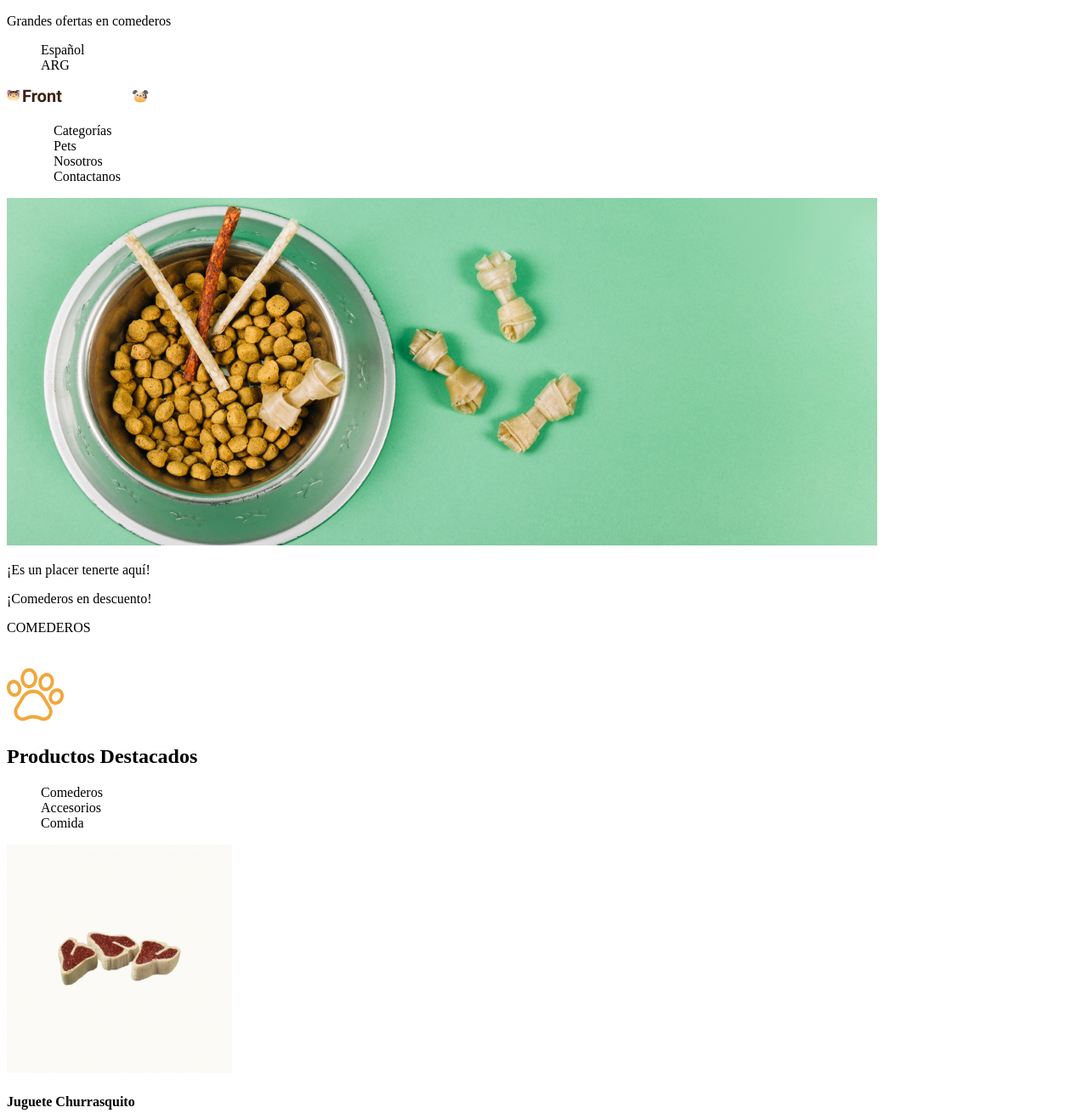
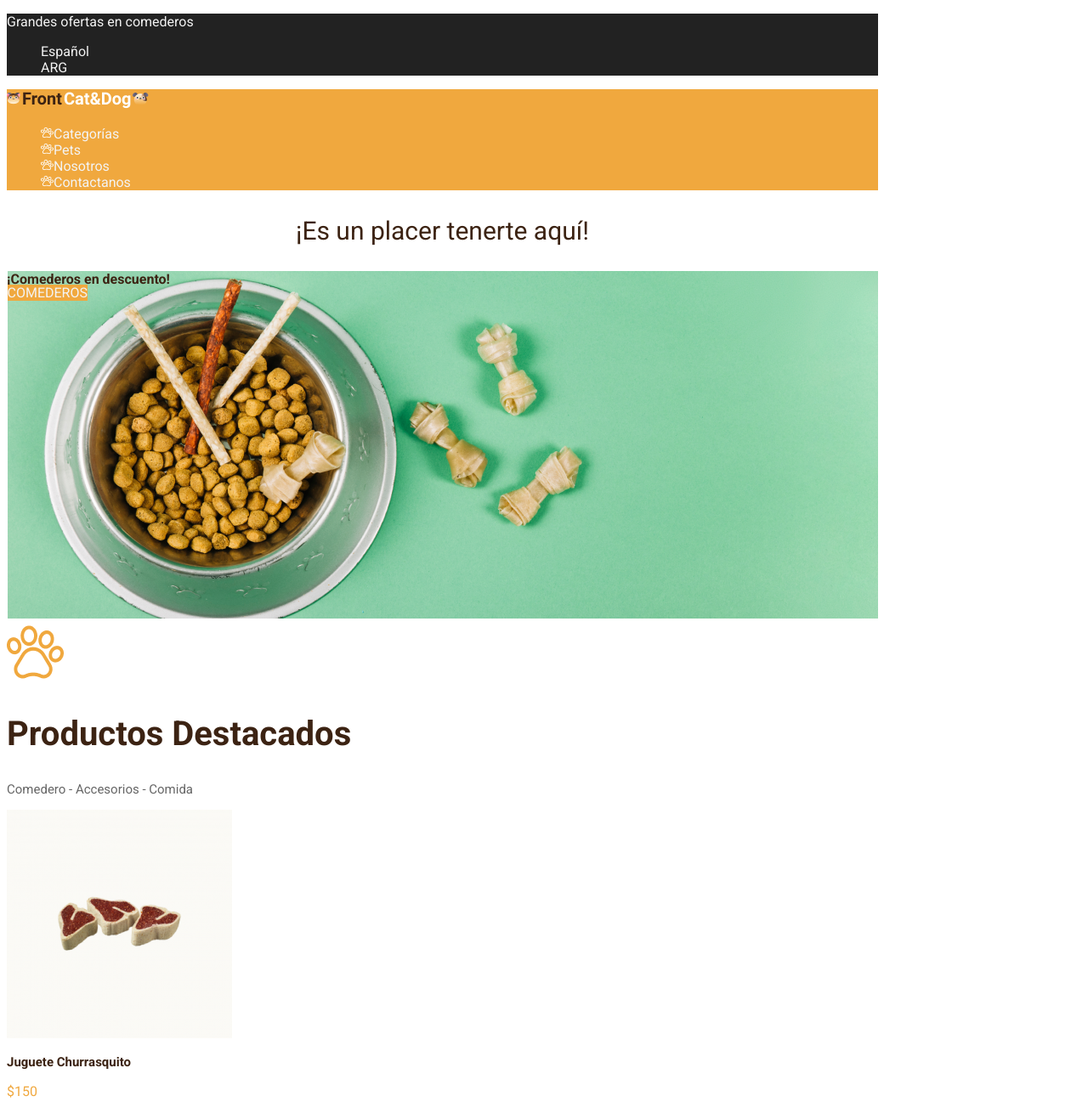
Before and after one commit to GuidoCeriani/Front_End_I, a plain HTML site: page Pet Shop/index.html in a window 1280 px wide. Shown: the top 1310 px of the page at 85% size. Drawn offline with Linux system fonts and the light colour scheme.

Commit message:
cambios a pet shop

```diff
--- a/Pet Shop/index.html
+++ b/Pet Shop/index.html
@@ -4,12 +4,18 @@
     <meta charset="UTF-8" />
     <meta http-equiv="X-UA-Compatible" content="IE=edge" />
     <meta name="viewport" content="width=device-width, initial-scale=1.0" />
-    <link rel="stylesheet" href="style.css">
+    <link rel="preconnect" href="https://fonts.googleapis.com" />
+    <link rel="preconnect" href="https://fonts.gstatic.com" crossorigin />
+    <link
+      href="https://fonts.googleapis.com/css2?family=Roboto:wght@400;700&display=swap"
+      rel="stylesheet"
+    />
+    <link rel="stylesheet" href="style.css" />
     <title>Pet Shop</title>
   </head>
   <body>
     <header>
-      <section>
+      <section id="top">
         <p>Grandes ofertas en comederos</p>
         <nav>
           <ul type="none">
@@ -18,7 +24,7 @@
           </ul>
         </nav>
       </section>
-      <section>
+      <section id="menu">
         <div>
           <img src="img/Logo.png" alt="" />
         </div>
@@ -33,30 +39,40 @@
       </section>
     </header>
     <main>
-      <section>
-        <img src="img/banner.png" alt="banner" />
-        <p>¡Es un placer tenerte aquí!</p>
-        <p>¡Comederos en descuento!</p>
-        <p>COMEDEROS</p>
+      <section id="center">
+        <p class="imgText1">¡Es un placer tenerte aquí!</p>
+        <p class="imgText2">¡Comederos en descuento!</p>
+        <p class="imgText3">COMEDEROS</p>
+        <img id="foto" src="img/banner.png" alt="banner" />
         <br />
       </section>
       <section>
         <img src="img/patita.png" alt="patita" />
         <h1>Productos Destacados</h1>
-        <ul type="none">
-          <li>Comederos</li>
-          <li>Accesorios</li>
-          <li>Comida</li>
-        </ul>
+        <p id="comederoAccesoriosComida">Comedero - Accesorios - Comida</p>
         <img src="img/churrasquito.png" alt="juguete" />
-        <h4>Juguete Churrasquito</h4>
-        <p>$150</p>
+        <p class="destacados">Juguete Churrasquito</p>
+        <p class="precio">$150</p>
         <img src="img/comedero.png" alt="comedeto" />
-        <h4>Comedero para perro</h4>
-        <p>$250</p>
+        <p class="destacados">Comedero para perro</p>
+        <p class="precio">$250</p>
         <img src="img/Huesito.png" alt="Huesito" />
-        <h4>Juguete Huesito</h4>
-        <p>$650</p>
+        <p class="destacados">Juguete Huesito</p>
+        <p class="precio">$650</p>
+      </section>
+      <section class = "abajo">
+        <img src="img\locacion.png" alt="localidad">
+        <p class="iconos">Localidad</p>
+        <p class="detalles">Calle - provincia</p>
+        <img src="img\telefono.png" alt="telefono">
+        <p class="iconos">Teléfono</p>
+        <p class="detalles">Número de teléfono</p>
+        <img src="img\correo.png" alt="correo">
+        <p class="iconos">Correo Electrónico</p>
+        <p class="detalles">Dirección de correo</p>
+        <div>
+          <img src="img/Logo.png" alt="" />
+        </div>
       </section>
     </main>
     <footer>Todos los derechos reservados Front End</footer>
--- a/Pet Shop/style.css
+++ b/Pet Shop/style.css
@@ -0,0 +1,63 @@
+body {
+  font-family: "Roboto", sans-serif;
+  width: 1025px;
+  color: #3c2313;
+}
+#top {
+  background-color: #222222;
+  color: #f3f3f3;
+}
+#menu {
+  background-color: #f0a83e;
+  color: #f3f3f3;
+}
+.destacados {
+  font-size: 15px;
+  font-weight: 700;
+}
+.imgText1 {
+  font-size: 30px;
+}
+.imgText2 {
+  position: absolute;
+  margin-top: auto;
+  font-weight: bold;
+}
+.imgText3 {
+  position: absolute;
+  background-color: #f0a83e;
+  color: #f3f3f3;
+  display: inline;
+}
+#center {
+  text-align: center;
+}
+.abajo {
+  background-color: #3c2313;
+}
+.iconos {
+  color: #f3f3f3;
+  font-size: 20px;
+}
+.detalles {
+  font-size: 10px;
+  color: #8a8787;
+}
+h1 {
+  color: #3c2313;
+  font-size: 40px;
+  font-weight: 700;
+}
+#comederoAccesoriosComida {
+  font-size: 15px;
+  font-weight: 400;
+  color: #666666;
+}
+.precio {
+  color: #f0a83e;
+}
+footer {
+  text-align: center;
+  background-color: #f0a83e;
+  color: #f3f3f3;
+}
```
Also changed, not shown: Pet Shop/img/correo.png (added), Pet Shop/img/locacion.png (added), Pet Shop/img/telefono.png (added).
